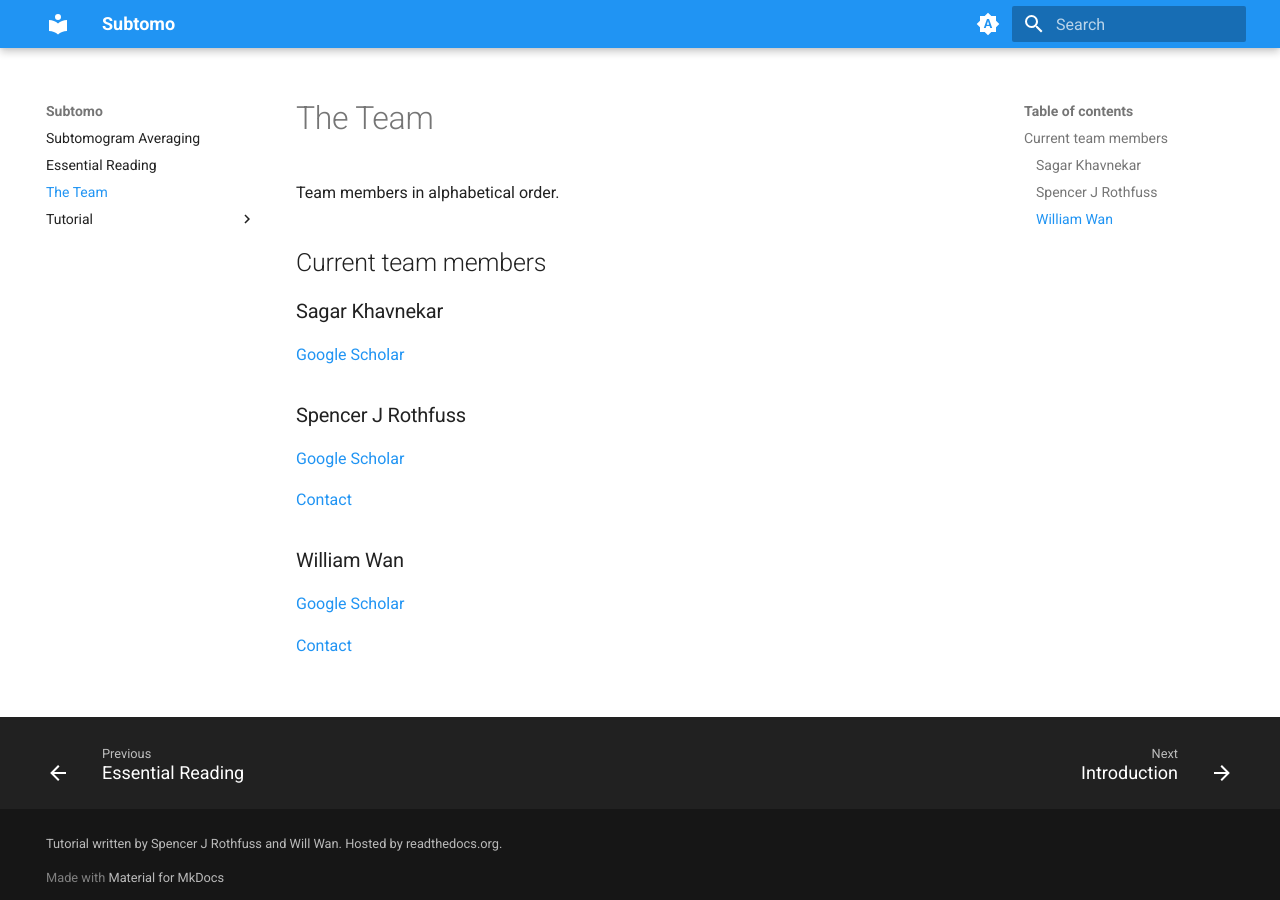
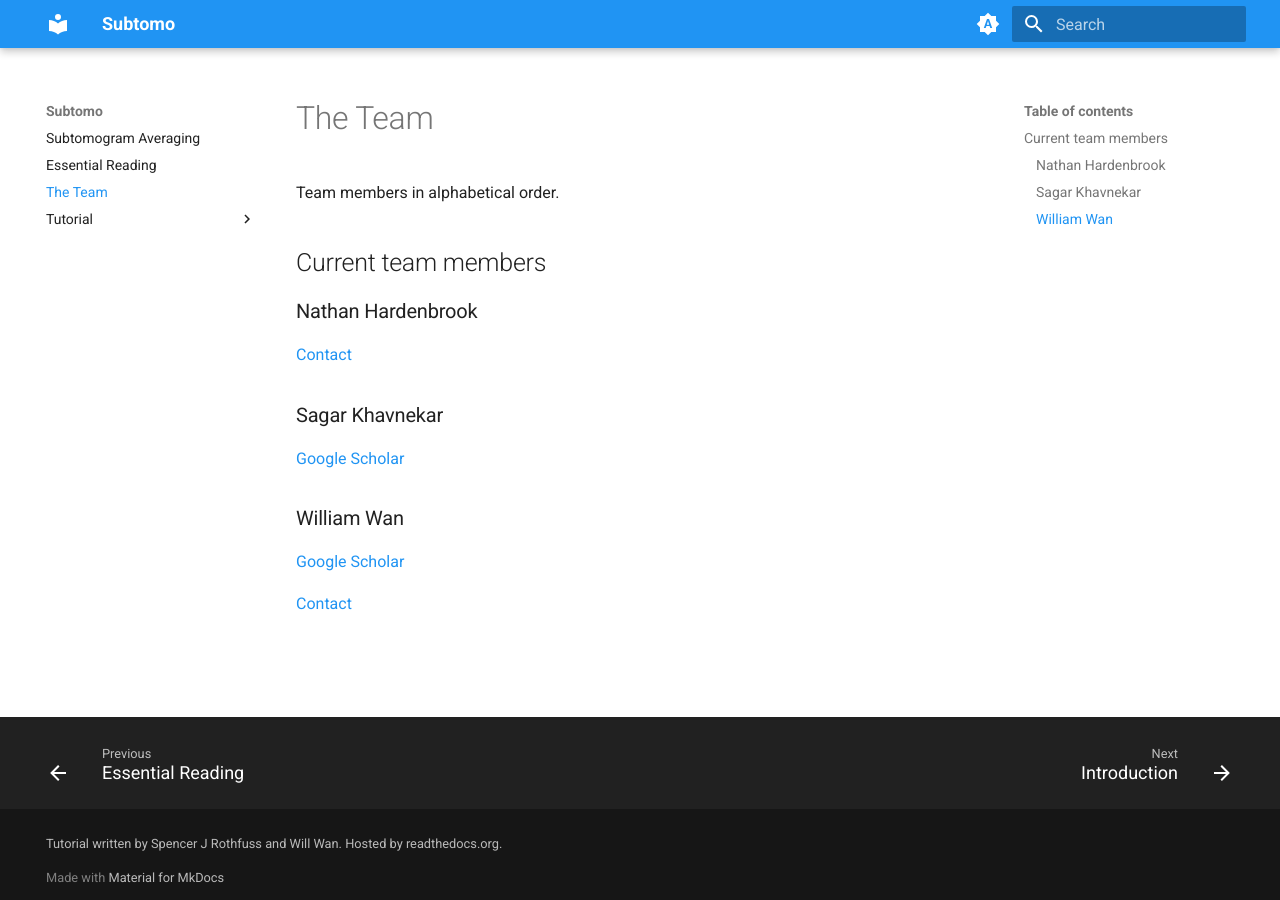
Before and after one commit to wan-lab-vanderbilt/subtomo-tutorials, an MkDocs documentation site: the page built from docs/team.md, in a window 1280 px wide. Built offline with MkDocs 1.6.1 and Material for MkDocs 9.7.7, drawn with Linux system fonts in a browser that asks for light colours.

Commit message:
Update team.md

```diff
--- a/docs/team.md
+++ b/docs/team.md
@@ -4,15 +4,15 @@ Team members in alphabetical order.
 
 ## Current team members
 
+### Nathan Hardenbrook
+
+[Contact](mailto:nathan.hardenbrook@Vanderbilt.Edu)
+
 ### Sagar Khavnekar
 
 [Google Scholar](https://scholar.google.com/citations?user=KYEJ7WkAAAAJ&hl=en&oi=ao)
 
-### Spencer J Rothfuss
 
-[Google Scholar](https://scholar.google.com/citations?hl=en&user=weeGSMcAAAAJ)
-
-[Contact](mailto:spencer.j.rothfuss@vanderbilt.edu)
 
 ### William Wan
 
```
